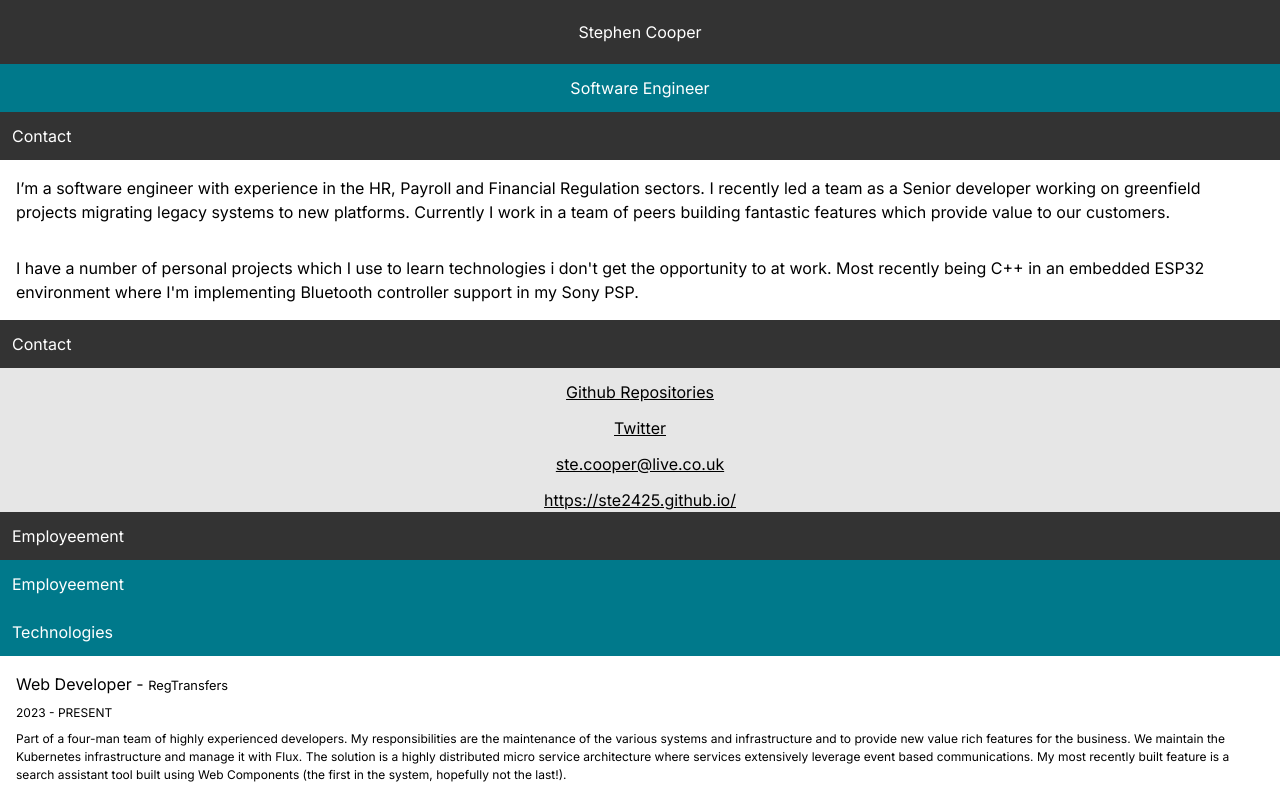
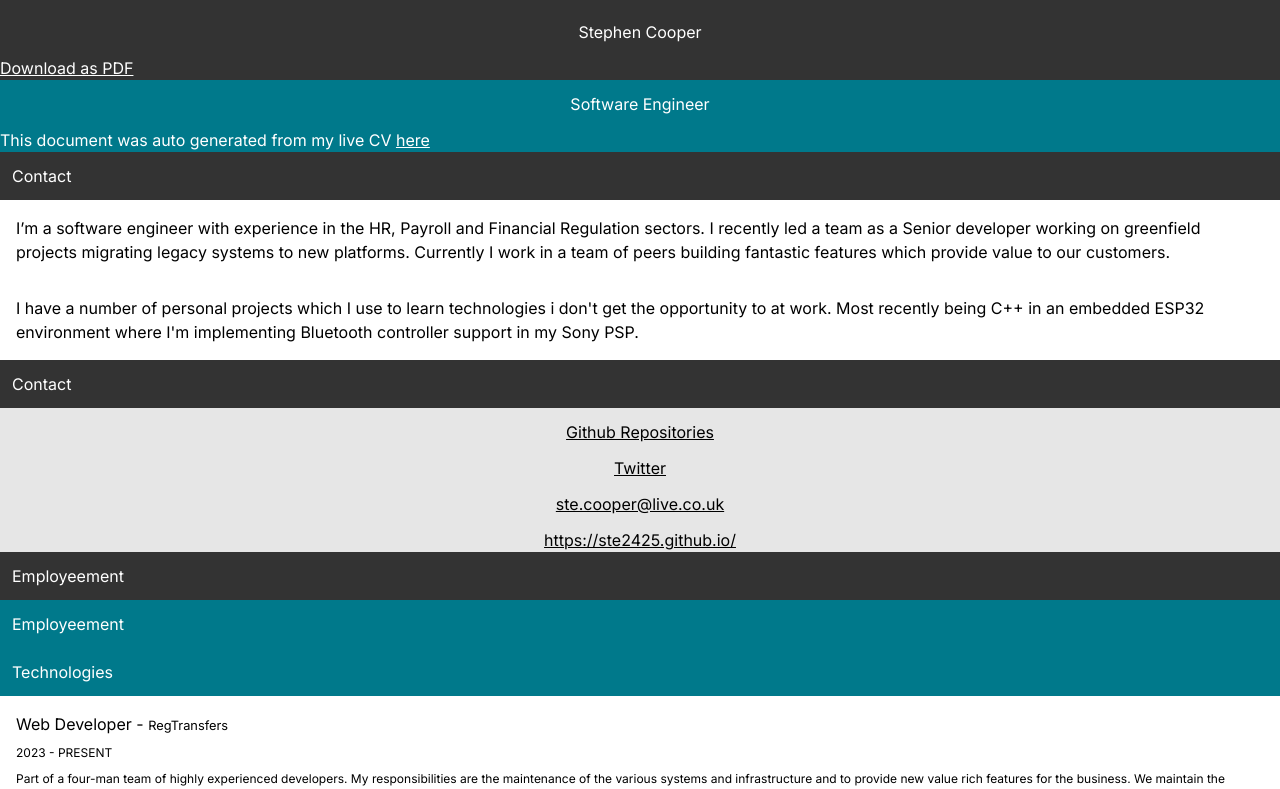
Before and after one commit to ste2425/CV, a Next.js app: page / in a window 1280 px wide. Shown: the top 789 px of the page. Built offline with nearby package versions, Linux system fonts and the light colour scheme.

Commit message:
Add PDF download

```diff
--- a/package.json
+++ b/package.json
@@ -6,11 +6,13 @@
     "dev": "next dev",
     "build": "next build",
     "start": "next start",
-    "lint": "next lint"
+    "lint": "next lint",
+    "pdfGen": "node pdfGen.js"
   },
   "dependencies": {
     "bootstrap": "^5.3.3",
     "next": "14.1.4",
+    "playwright": "^1.43.0",
     "react": "^18",
     "react-bootstrap": "^2.10.2",
     "react-dom": "^18"
--- a/src/pages/index.tsx
+++ b/src/pages/index.tsx
@@ -93,15 +93,17 @@ export function CVComponent({ cv }: ICVComponentProps) {
   return (
     <Container>
       <Row>
-        <Col xs={12} md={8} className="gray text-white">
-          <h1 className="fs-1 p-5 text-center">{cv.name}</h1>
+        <Col xs={12} md={8} className="gray text-white flex-direction-column d-flex justify-content-center align-items-center">
+          <h1 className="fs-1 p-5 pb-3 text-center">{cv.name}</h1>
+          <a className="text-primary generate-message" href="StephenCooper-CV.pdf" download="StephenCooper-CV.pdf"><u>Download as PDF</u></a>
         </Col>
         <Col xs={12} md={4} className="blue text-white col-4 d-flex justify-content-center align-items-center">
           <p className="fs-4 p-3 text-center">{cv.jobTitle}</p>
         </Col>
       </Row>
       <Row>
-        <Col xs={12} md={8} className="blue text-white">
+        <Col xs={12} md={8} className="blue text-white d-flex justify-content-center align-items-center">
+          <p className="generated-message d-none">This document was auto generated from my live CV <a className="w-100" href="https://ste2425.github.io/CV"><u>here</u></a></p>
         </Col>
         <Col xs={4} className="d-none d-md-flex gray text-white justify-content-center align-items-center">
           <h2 className="fs-4 p-3">Contact</h2>
```
Also changed, not shown: pdfGen.js (added, +18 -0 lines), 1 other file (tests, documents, lock files or other folders).
